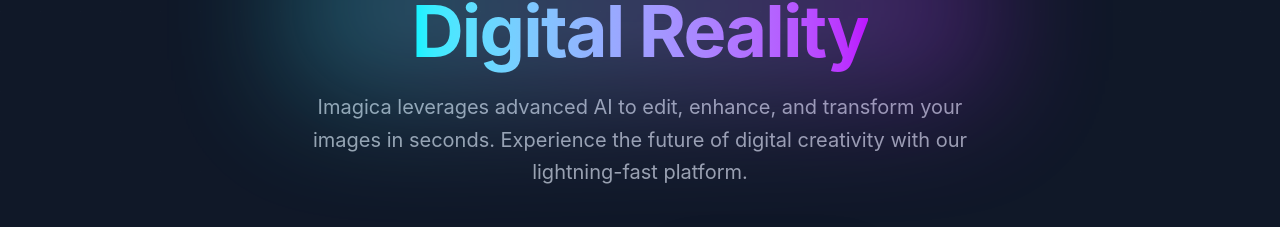
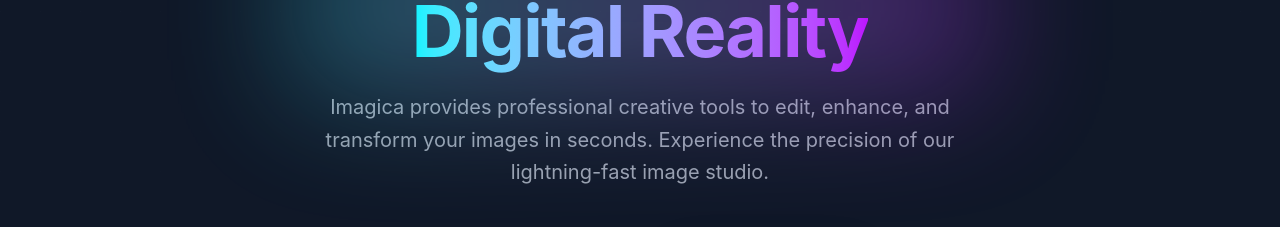
Before and after one commit to Rithwik006/imagica, a React (Vite) app in the folder client/: page / in a window 1280 px wide. Shown: the part 309-536 px from the top of the page. Built offline with nearby package versions, Linux system fonts and the light colour scheme; no server answers.

Commit message:
fix: restore missing imports in Dashboard and refine landing page branding

```diff
--- a/client/src/pages/LandingPage.jsx
+++ b/client/src/pages/LandingPage.jsx
@@ -27,8 +27,8 @@
                 </motion.div>
 
                 <p className="text-xl text-gray-400 max-w-2xl mb-10 leading-relaxed">
-                    Imagica leverages advanced AI to edit, enhance, and transform your images in seconds.
-                    Experience the future of digital creativity with our lightning-fast platform.
+                    Imagica provides professional creative tools to edit, enhance, and transform your images in seconds.
+                    Experience the precision of our lightning-fast image studio.
                 </p>
 
                 <div className="flex gap-6">
```
Also changed, not shown: client/src/pages/Dashboard.jsx (+9 -2 lines).
